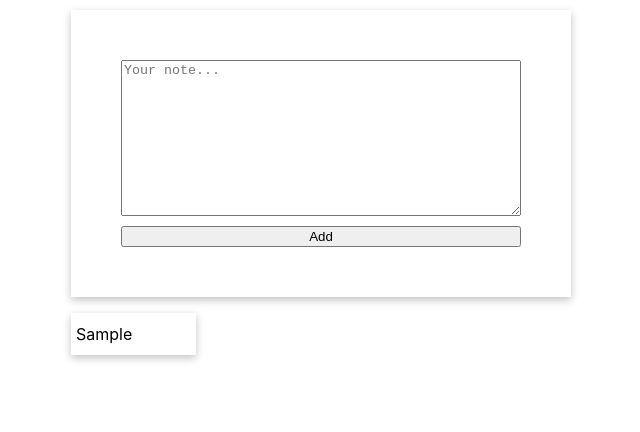
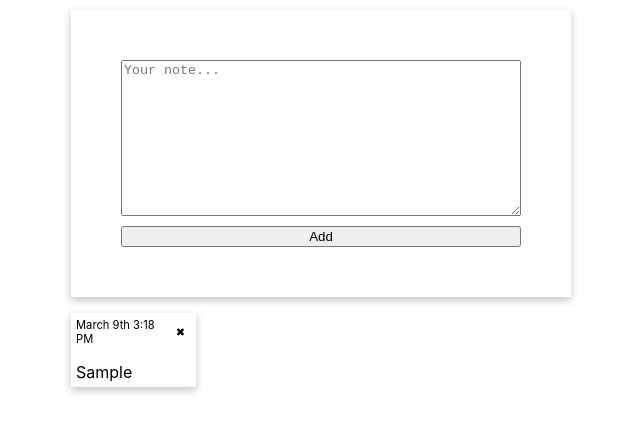
Before and after one commit to itailevi98/React-Notes-App, a React (Create React App) app: page / in a window 1280 px wide. Both pictures are taken after typing "Sample" into the empty fields and a click on the button "Add". Shown: the top 432 px of the page, without its empty margins (319-959 px from the left). Built offline with nearby package versions, Linux system fonts and the light colour scheme.

Commit message:
M2 (F): Delete functionality, date added

```diff
--- a/package.json
+++ b/package.json
@@ -6,6 +6,7 @@
     "@testing-library/jest-dom": "^5.11.4",
     "@testing-library/react": "^11.1.0",
     "@testing-library/user-event": "^12.1.10",
+    "moment": "^2.29.1",
     "react": "^17.0.1",
     "react-dom": "^17.0.1",
     "react-scripts": "4.0.3",
--- a/src/App.js
+++ b/src/App.js
@@ -17,6 +17,14 @@ class App extends React.Component {
     });
   }
 
+  deleteNote(index){
+    if(window.confirm("Are you sure you want to delete this note?")){
+      this.setState(prevState => {
+        return { notes: [...prevState.notes.slice(0, index), ...prevState.notes.slice(index + 1)] };
+      });
+    }
+  }
+
   render(){
     return (
       <div className="App">
--- a/src/components/FormComponent/FormComponent.jsx
+++ b/src/components/FormComponent/FormComponent.jsx
@@ -1,5 +1,6 @@
 import React from 'react';
 import './styles.css';
+import moment from 'moment';
 
 class FormComponent extends React.Component{
     constructor(props){
@@ -11,7 +12,8 @@ class FormComponent extends React.Component{
     }
 
     onNoteChange(value){
-        this.setState({note: value, date: new Date()});
+        let date = moment().format('MMMM Do h:mm A');
+        this.setState({note: value, date: date});
     }
 
     onSubmit(event){
--- a/src/components/NoteComponent/NoteComponent.jsx
+++ b/src/components/NoteComponent/NoteComponent.jsx
@@ -2,10 +2,14 @@ import React from 'react';
 import './styles.css';
 
 function NoteComponent(props){
-    const { note } = props.note;
+    const { note, date } = props.note;
     return (
         <li className="note-item">
-            <span>{note}</span>
+            <div id="date">
+                <span>{date}</span>
+                <button id="delete-button" onClick={props.onDeleteNote}>&#10006;</button>
+            </div>
+            <span id="note">{note}</span>
         </li>
     );
 }
--- a/src/components/NoteComponent/styles.css
+++ b/src/components/NoteComponent/styles.css
@@ -1,11 +1,28 @@
 .note-item {
     box-shadow: rgba(0, 0, 0, 0.24) 0px 3px 8px;
-    display: inline-flex;
+    display: flex;
+    flex-direction: column;
     width: 115px;
-    height: 2rem;
+    height: 4rem;
     margin-right: 10px;
     margin-bottom: 10px;
     padding: 5px;
-    align-items: center;
     overflow-x: auto;
+    justify-content: flex-start;
 }
+
+#delete-button {
+    border: 0;
+    background-color: white;
+    font-size: 0.7rem;
+    margin-left: auto;
+}
+
+#date {
+    font-size: 0.7rem;
+    display: flex;
+}
+
+#note {
+    margin-top: auto;
+}
--- a/src/components/NotesListComponent/styles.css
+++ b/src/components/NotesListComponent/styles.css
@@ -6,4 +6,6 @@
     list-style-type: none;
     padding: 0;
     width: 100%;
+    display: flex;
+    flex-wrap: wrap;
 }
```
Also changed, not shown: 1 other file (tests, documents, lock files or other folders).
